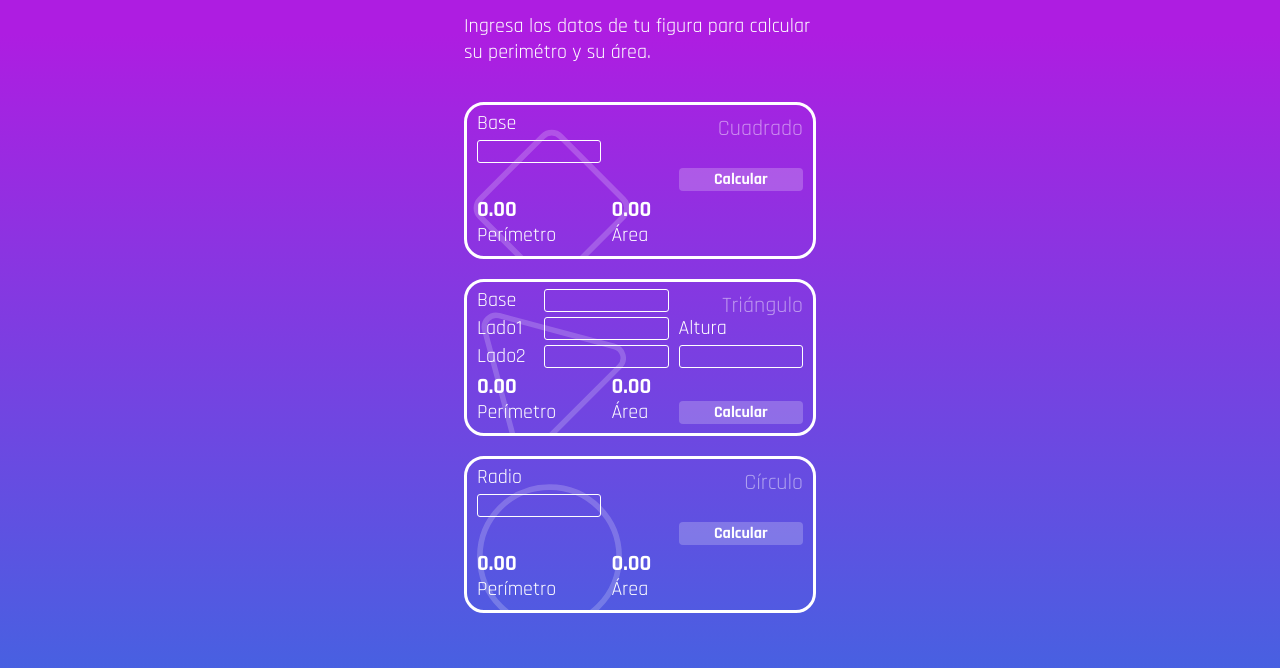
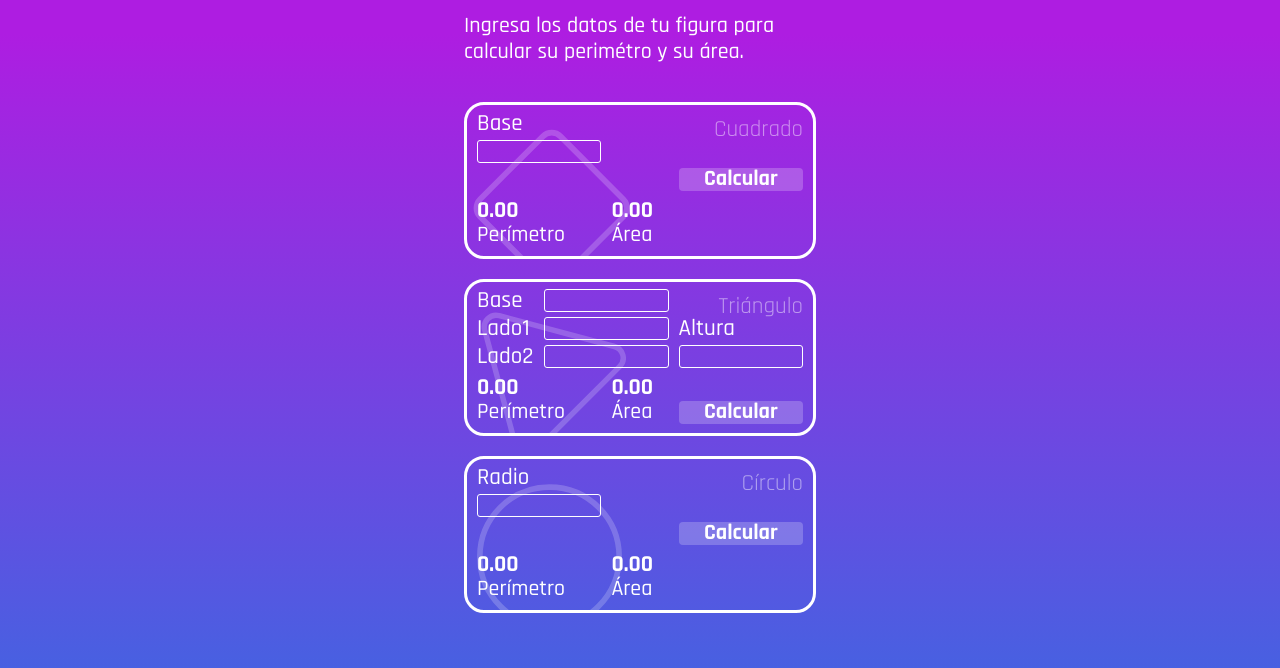
Before and after one commit to ardevi44/geometric-figures, a plain HTML site: page index.html in a window 1280 px wide. Shown: the part 90-758 px from the top of the page. Drawn offline with Linux system fonts and the light colour scheme.

Commit message:
Better typography
Se aumento el tamaño de la tipografía para mejorar
la legibilidad.

```diff
--- a/index.html
+++ b/index.html
@@ -7,7 +7,7 @@
   <title>Figuras Geométricas</title>
   <link rel="preconnect" href="https://fonts.googleapis.com">
   <link rel="preconnect" href="https://fonts.gstatic.com" crossorigin>
-  <link href="https://fonts.googleapis.com/css2?family=Rajdhani:wght@400;700&display=swap" rel="stylesheet">
+  <link href="https://fonts.googleapis.com/css2?family=Rajdhani:wght@400;500;700&display=swap" rel="stylesheet">
   <link rel="stylesheet" href="./main.css">
 </head>
 <body>
--- a/main.css
+++ b/main.css
@@ -1,8 +1,9 @@
 :root {
   --white: #FFF;
-  --medium-text: 2rem;
-  --large-text: 2.2rem;
-  --bold-text: bold;
+  --large-text: 2.3rem;
+  --regular-weight: 500;
+  --medium-text: 2.2rem;
+  --bold-weight: 700;
   --medium-white-opacity: rgba(255, 255, 255, 0.47);
 }
 
@@ -18,10 +19,12 @@ html {
 
 body {
   background: linear-gradient(180deg, #AE1DE1 15.47%, rgba(27, 69, 219, 0.83) 99.69%);
-  background-attachment: fixed; /* El background se quede fijo y no se mueve al hacer zoom */
+  /* El background se quede fijo y no se mueve al hacer zoom */
+  background-attachment: fixed;
   font-family: 'Rajdhani', sans-serif;
+  font-size: var(--medium-text);
+  font-weight: var(--regular-weight);
   color: var(--white);
-  font-weight: 400;
 }
 
 .mw-352px {
@@ -61,7 +64,6 @@ body {
 .instructions {
   grid-column: 1 / 5;
   grid-row: 1 / 2;
-  font-size: 2rem;
   line-height: 2.6rem;
 }
 
@@ -77,20 +79,20 @@ body {
   border: .3rem solid var(--white);
   border-radius: 2rem;
   line-height: 1.1rem;
-  font-size: var(--medium-text);
 }
 
 .card__title {
-  font-size: var(--large-text);
-  font-weight: 400;
   grid-column: 4 / 6;
   grid-row: 1 / 2;
   place-self: end;
+  font-size: var(--large-text);
+  font-weight: 400;
   color: var(--medium-white-opacity);
 }
 
 .label {
   place-self: center start;
+  font-size: var(--large-text);
 }
 
 input[type="text"] {
@@ -103,15 +105,20 @@ input[type="text"] {
   border: .1rem solid var(--white);
   border-radius: 3px;
   color: var(--white);
-  font-size: 2rem;
+  font-size: var(--medium-text);
+  font-weight: var(--regular-weight);
   font-family: 'Rajdhani', sans-serif;
   text-align: center;
 }
 
+.input:focus {
+  outline: none;
+}
+
 .input_readonly {
   border: none;
-  font-size: 2.2rem;
-  font-weight: 700;
+  font-size: var(--large-text);
+  font-weight: var(--bold-weight);
   text-align: left;
 }
 
@@ -121,16 +128,15 @@ input[type="text"] {
   align-items: center;
   background: rgba(255, 255, 255, 0.22);
   border-radius: 4px;
-  font-size: 1.6rem;
   padding: .5rem;
   border: none;
   color: var(--white)
 }
 
 .result-button__text {
-  font-size: 1.6rem;
+  font-size: var(--medium-text);
   font-family: 'Rajdhani', sans-serif;
-  font-weight: 700;
+  font-weight: var(--bold-weight);
 }
 
 .perimeter__value {
```
